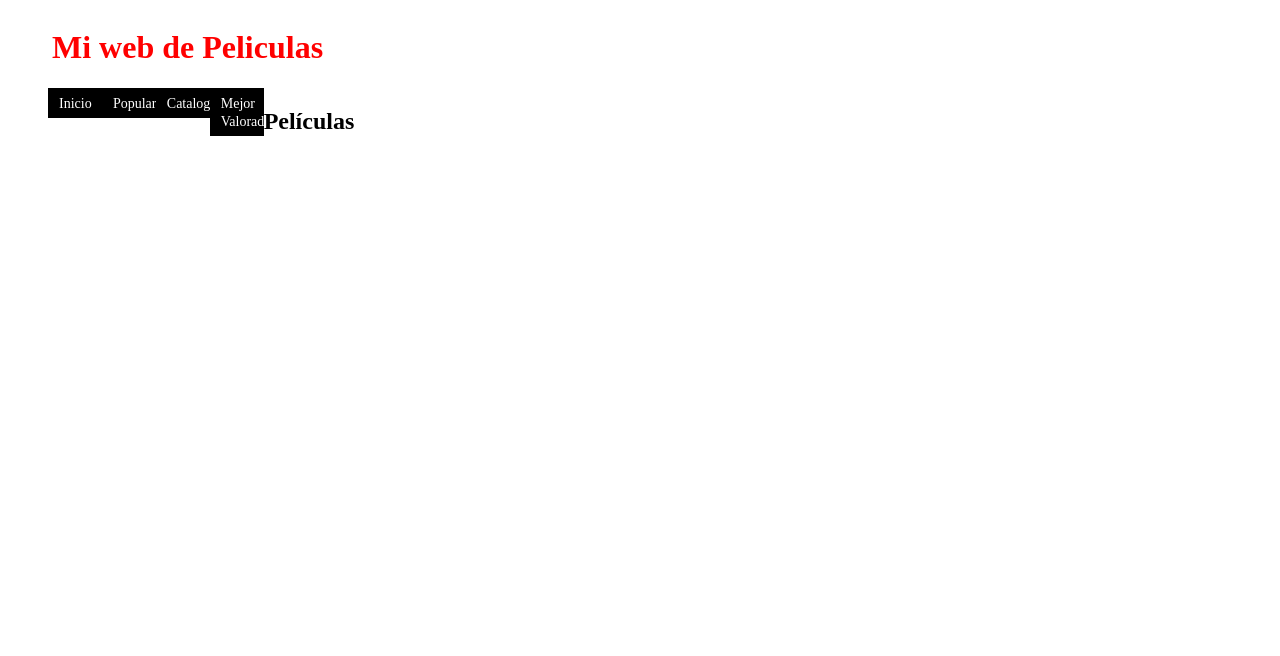
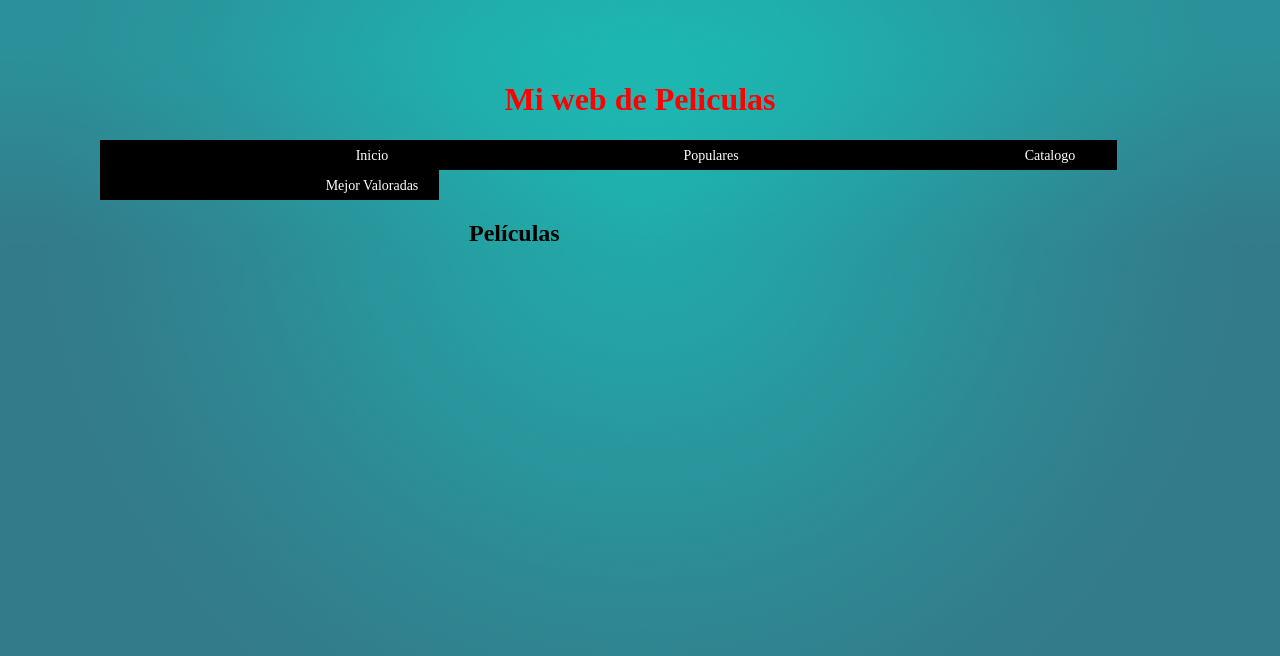
Before and after one commit to Oscarmagallon/Vue, a plain HTML site: page peliculas.html in a window 1280 px wide. Drawn offline with nearby package versions, Linux system fonts and the light colour scheme; no server answers.

Commit message:
funciona! :)

```diff
--- a/ComponentesPeliculas/Peliculas.js
+++ b/ComponentesPeliculas/Peliculas.js
@@ -30,10 +30,7 @@ let Peliculas = {
         Pelicula
     },
     props: {
-        id: {
-            type: String,
-            required: true
-        },
+
     },
     methods:{
         getPopularMovies(){
--- a/estilo.css
+++ b/estilo.css
@@ -8,7 +8,14 @@ body,div{
     text-align: left;
     color: black;
     display: inline-block;
+    margin: 30px;
 
+
+}
+
+body{
+    background-image: url(fondoo.png);
+    background-size: 100%;
 
 }
 
--- a/menu.css
+++ b/menu.css
@@ -14,6 +14,7 @@ nav a{
     border:1px solid #000;
     text-align:center;
     color:#fff;
+    padding-left: 215px;
     }
     nav li:hover{
     background-color:#fff;
```
Also changed, not shown: fondoo.png (added).
